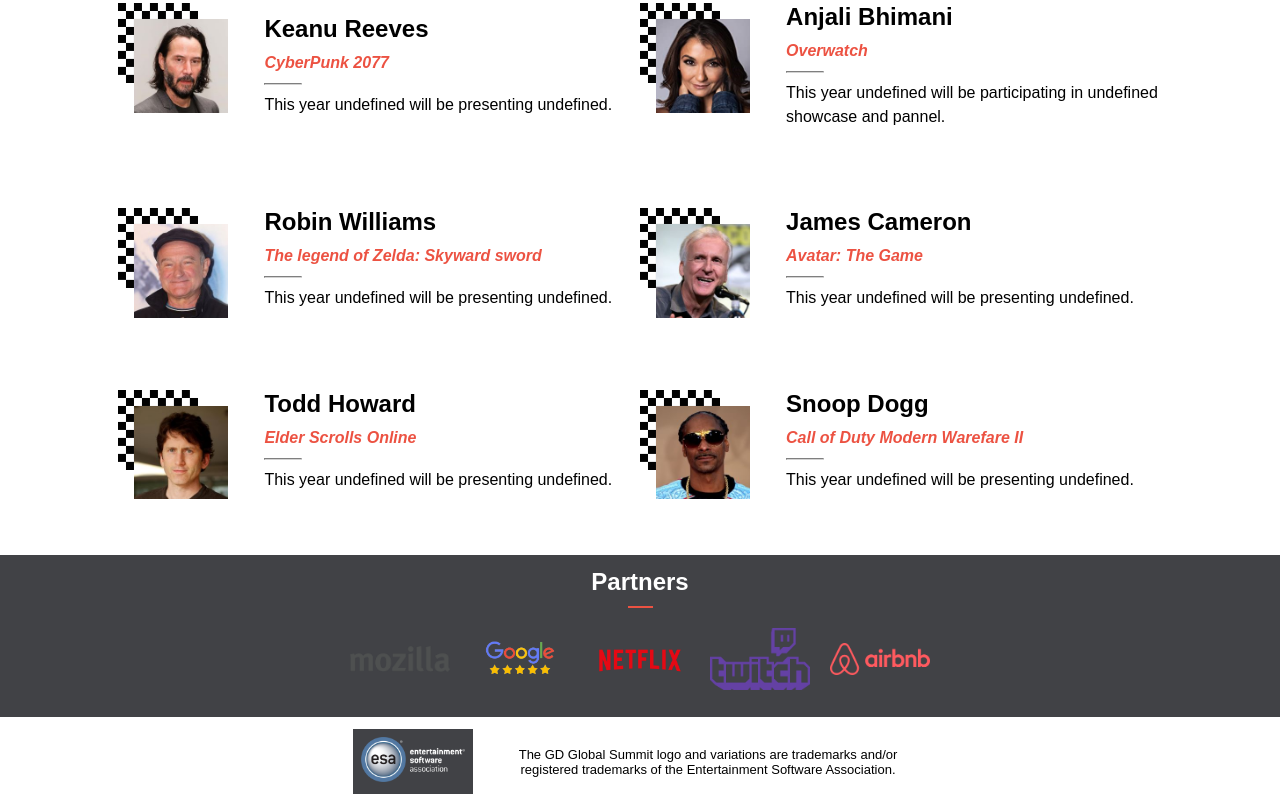
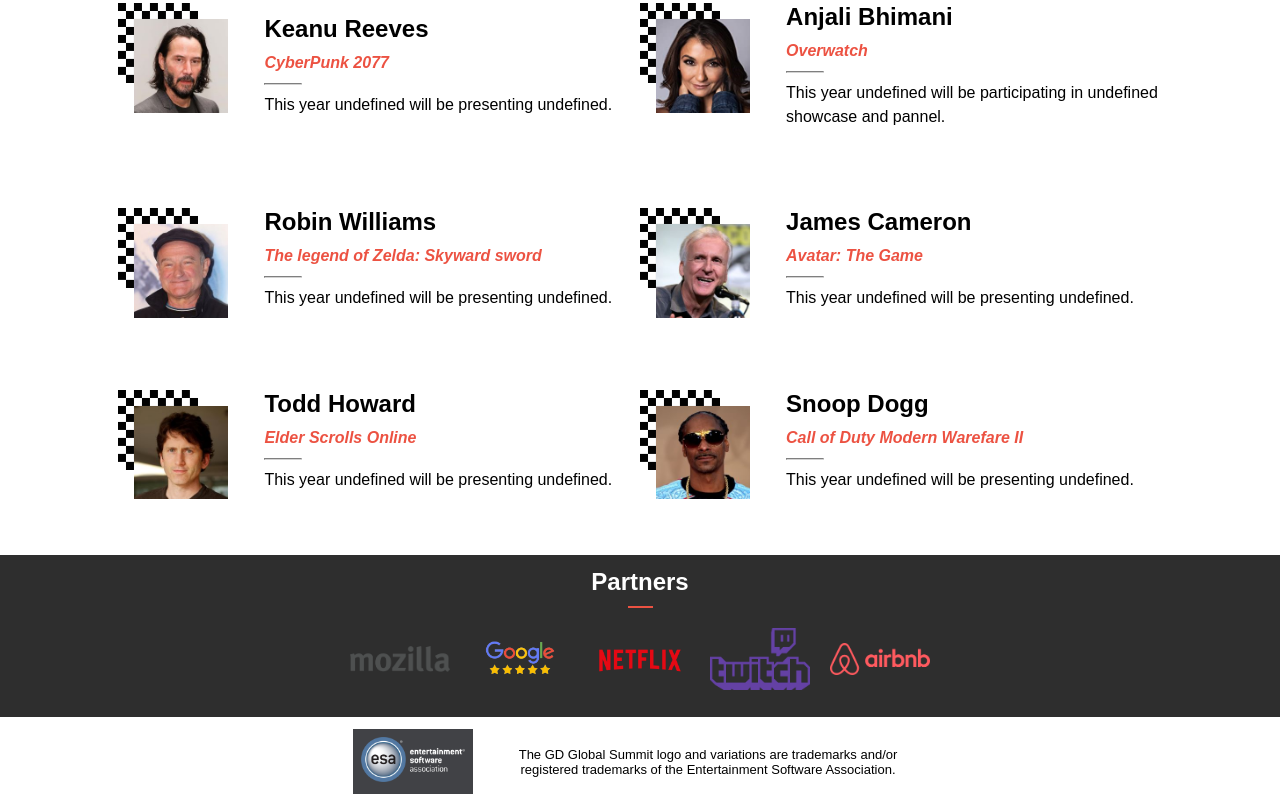
Before and after one commit to Vgonma/conference-page, a website: page index.html in a window 1280 px wide. Shown: the part 1299-2106 px from the top of the page. Drawn offline with Linux system fonts and the light colour scheme; a web font is replaced by a local one.

Commit message:
Fix color to have better visibility

```diff
--- a/style.css
+++ b/style.css
@@ -514,7 +514,7 @@
   flex-direction: column;
   justify-content: center;
   align-items: center;
-  background-color: #414246;
+  background-color: #2e2e2e;
   color: white;
   padding: 0.8em;
 }
```
